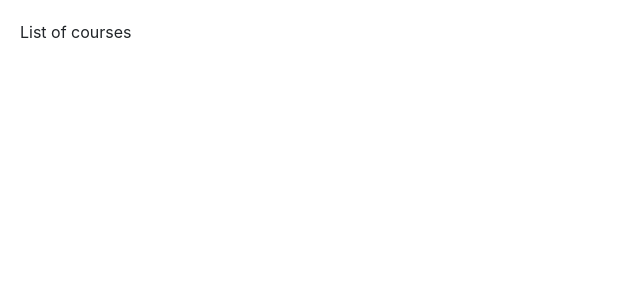
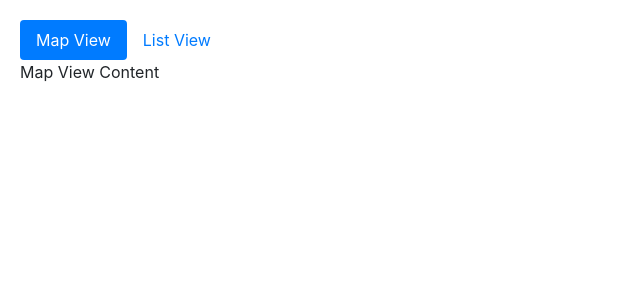
Before and after one commit to kdhruvajyothreddy/angular-assignment2, an Angular app: page / in a window 1280 px wide. Shown: the top 300 px of the page, without its empty margins (0-640 px from the left). Built offline with nearby package versions, Linux system fonts and the light colour scheme.

Commit message:
ngSwitchCase to switch views on front end based on tab clicks

```diff
--- a/src/app/app.component.html
+++ b/src/app/app.component.html
@@ -1,10 +1,16 @@
 <link rel="stylesheet" href="https://use.fontawesome.com/releases/v5.7.0/css/all.css" integrity="sha384-lZN37f5QGtY3VHgisS14W3ExzMWZxybE1SJSEsQp9S+oqd12jhcu+A56Ebc1zFSJ" crossorigin="anonymous">
 
-<div [hidden]="courses.length == 0">
-    List of courses
+<ul class="nav nav-pills">
+    <li class="nav-item">
+        <a href="#" class="nav-link" [class.active]="viewMode == 'map'" (click)="viewMode='map'">Map View</a>
+    </li>
+    <li class="nav-item">
+        <a href="#" class="nav-link" [class.active]="viewMode == 'list'" (click)="viewMode='list'">List View</a>
+    </li>
+</ul>
+
+<div [ngSwitch]="viewMode">
+    <div *ngSwitchCase="'map'">Map View Content</div>
+    <div *ngSwitchCase="'list'">List View Content</div>
+    <div *ngSwitchDefault>Otherwise</div>
 </div>
-
-<div [hidden]="courses.length > 0">
-    No courses yet
-</div>
-<!-- Using "hidden" property to hide elements conditionally -->
--- a/src/app/app.component.ts
+++ b/src/app/app.component.ts
@@ -6,5 +6,5 @@
   styleUrls: ['./app.component.css']
 })
 export class AppComponent {
-  courses=[1, 2];
+  viewMode = "map";
 }
```
